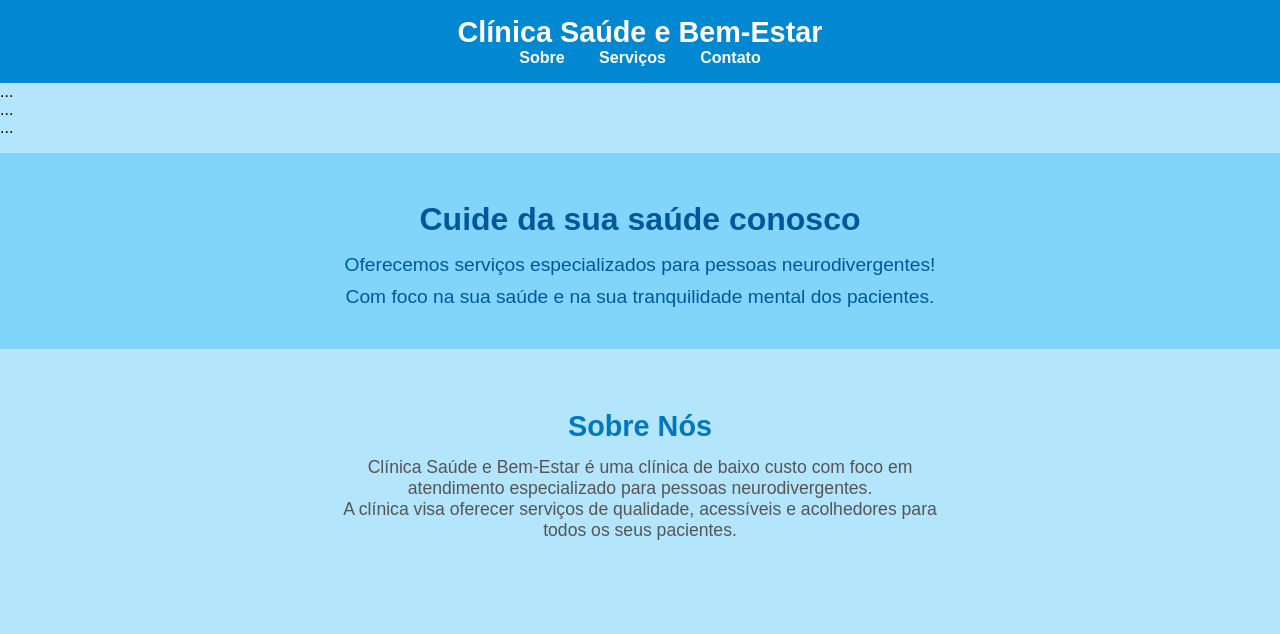
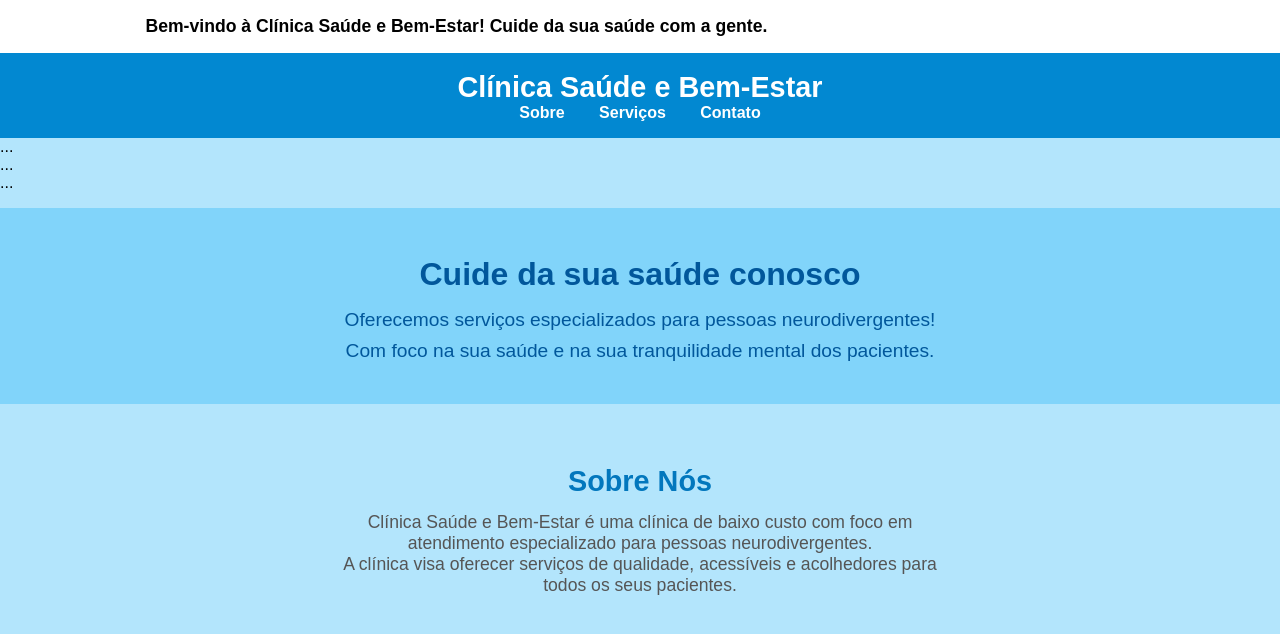
Before and after one commit to VHAPorfirium/Clinica, a plain HTML site: page pages/index.html in a window 1280 px wide. Drawn offline with Linux system fonts and the light colour scheme.

Commit message:
Finalizando as alterações do dia, feito o carrossel na pagina principal do site.

```diff
--- a/APP/CSS/style.css
+++ b/APP/CSS/style.css
@@ -28,6 +28,29 @@ body {
 
 .navbar nav a:hover {
     text-decoration: underline;
+}
+
+/* Carrossel de Informações */
+.info-carousel {
+    background-color: white; /* Cor de fundo branca para o carrossel */
+    color: black; /* Cor do texto preta */
+    text-align: center;
+    padding: 0.5em 1em;
+    font-size: 1.1em;
+    font-weight: bold;
+    overflow: hidden;
+    height: 2em;
+    display: flex;
+    align-items: center;
+    justify-content: center;
+    position: relative;
+    border-bottom: 2px solid #0288D1;
+}
+
+#carousel-text {
+    position: absolute;
+    transition: transform 0.5s ease; /* Animação de transição */
+    color: black; /* Garante que o texto do carrossel seja preto */
 }
 
 /* Hero / Banner Section */
--- a/APP/JS/script.js
+++ b/APP/JS/script.js
@@ -15,4 +15,39 @@ document.addEventListener("DOMContentLoaded", () => {
             }
         });
     });
+
+
+    const messages = [
+        "Bem-vindo à Clínica Saúde e Bem-Estar! Cuide da sua saúde com a gente.",
+        "Oferecemos atendimento especializado e acolhedor para pessoas neurodivergentes.",
+        "Marque sua consulta hoje mesmo e invista na sua saúde mental!",
+        "A clínica de baixo custo que você e sua família merecem!"
+    ];
+
+    let currentMessageIndex = 0;
+
+    // Função para atualizar o texto do carrossel com animação
+    function updateCarouselText() {
+        const carouselText = document.getElementById("carousel-text");
+
+        // Aplica a transição para mover o texto para a esquerda
+        carouselText.style.transform = "translateX(-100%)";
+
+        // Espera a transição terminar para atualizar o texto
+        setTimeout(() => {
+            // Atualiza o texto e reseta a posição
+            carouselText.textContent = messages[currentMessageIndex];
+            carouselText.style.transform = "translateX(100%)";
+
+            carouselText.offsetHeight;
+
+            carouselText.style.transform = "translateX(0)";
+
+            currentMessageIndex = (currentMessageIndex + 1) % messages.length;
+        }, 500);
+    }
+
+    // Intervalo para mudar a mensagem a cada 5 segundos
+    setInterval(updateCarouselText, 5000);
+
 });
--- a/pages/index.html
+++ b/pages/index.html
@@ -9,6 +9,12 @@
     <link rel="stylesheet" href="../APP/CSS/style.css">
 </head>
 <body>
+
+    <!-- Carrossel de Informações -->
+    <div class="info-carousel">
+        <p id="carousel-text">Bem-vindo à Clínica Saúde e Bem-Estar! Cuide da sua saúde com a gente.</p>
+    </div>
+
     <header class="navbar">
         <h1>Clínica Saúde e Bem-Estar</h1>
         <nav>
```
Lines whose indentation alone changed are shown as unchanged.
